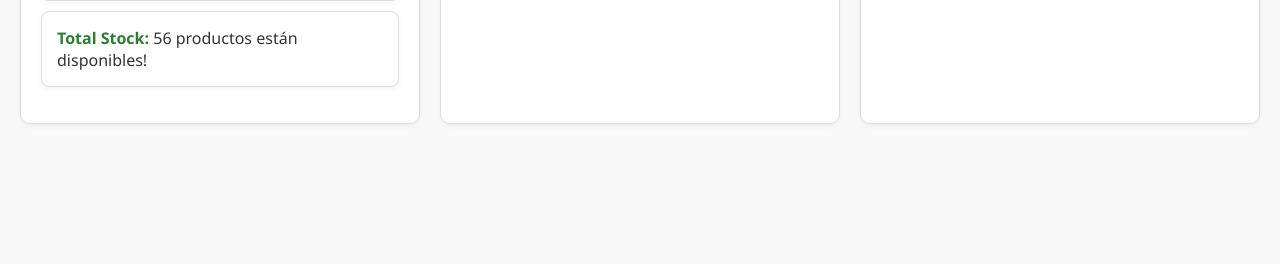
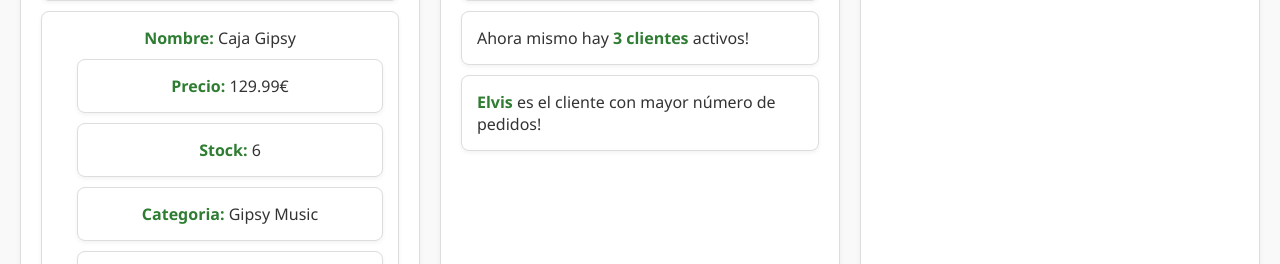
Before and after one commit to Moha-Kadi/Tienda_Gestion, a Flask app: page /dashboard in a window 1280 px wide. Shown: the part 2448-2712 px from the top of the page. Before the commit the page ends 2572 px from the top, so only its background shows below. Run offline with Flask 3, Linux system fonts and the light colour scheme.

Commit message:
Nuevo producto, cliente y pedido añadido

```diff
--- a/app.py
+++ b/app.py
@@ -50,6 +50,13 @@
         "categoria": "Consumo",
         "img":"https://imgs.search.brave.com/RgOQzlfsrj2wfE1CER70qXDBuw6UPG81uv0TaF1G6B0/rs:fit:860:0:0:0/g:ce/aHR0cHM6Ly9maW5v/ZmlsaXBpbm8ub3Jn/L3dwLWNvbnRlbnQv/dXBsb2Fkcy8yMDI1/LzA0L0FVbjFIMFku/anBlZw"
     },
+    {
+        "nombre": "Caja Gipsy",
+        "precio": 129.99,
+        "stock": 6,
+        "categoria": "Gipsy Music",
+        "img":"https://www.laguitarreria.es/6860-large_default/cajon-flamenco-soy-gitana.jpg"
+    },
 ]
 
 #   LISTA CLIENTES
@@ -81,6 +88,13 @@
         "activo": True,
         "pedidos": 8,
         "img":"https://c.pxhere.com/images/c6/91/441b53afa0a69dc4acfbb01dd205-1447095.jpg!d"
+    },
+    {
+        "nombre": "Churumbel",
+        "email": "churumbel@gmail.com",
+        "activo": False,
+        "pedidos": 1,
+        "img":"https://yt3.googleusercontent.com/0yWvElIEwMpCzjPpkras00OuHs3bU_iWhb9a8CpbSxhQIx16XG8UN2qIz9qJl3XThg3KqLUfcw=s160-c-k-c0x00ffffff-no-rj"
     }
 ]
 
@@ -99,8 +113,18 @@
     {
         "cliente":client[1]["nombre"],
         "total": 23.99,
-        "fecha": "15/04/2025"
+        "fecha": "01/05/2025"
     },
+    {
+        "cliente":client[2]["nombre"],
+        "total": 159.64,
+        "fecha": "22/04/2025"
+    },
+    {
+        "cliente":client[4]["nombre"],
+        "total": 129.99,
+        "fecha": "08/05/2025"
+    }
 ]
 
 #   ENDPOINT
--- a/templates/dashboard.html
+++ b/templates/dashboard.html
@@ -119,6 +119,7 @@
 
         a {
             text-decoration: none;
+            margin-left: 1%;
         }
 
     </style>
```
